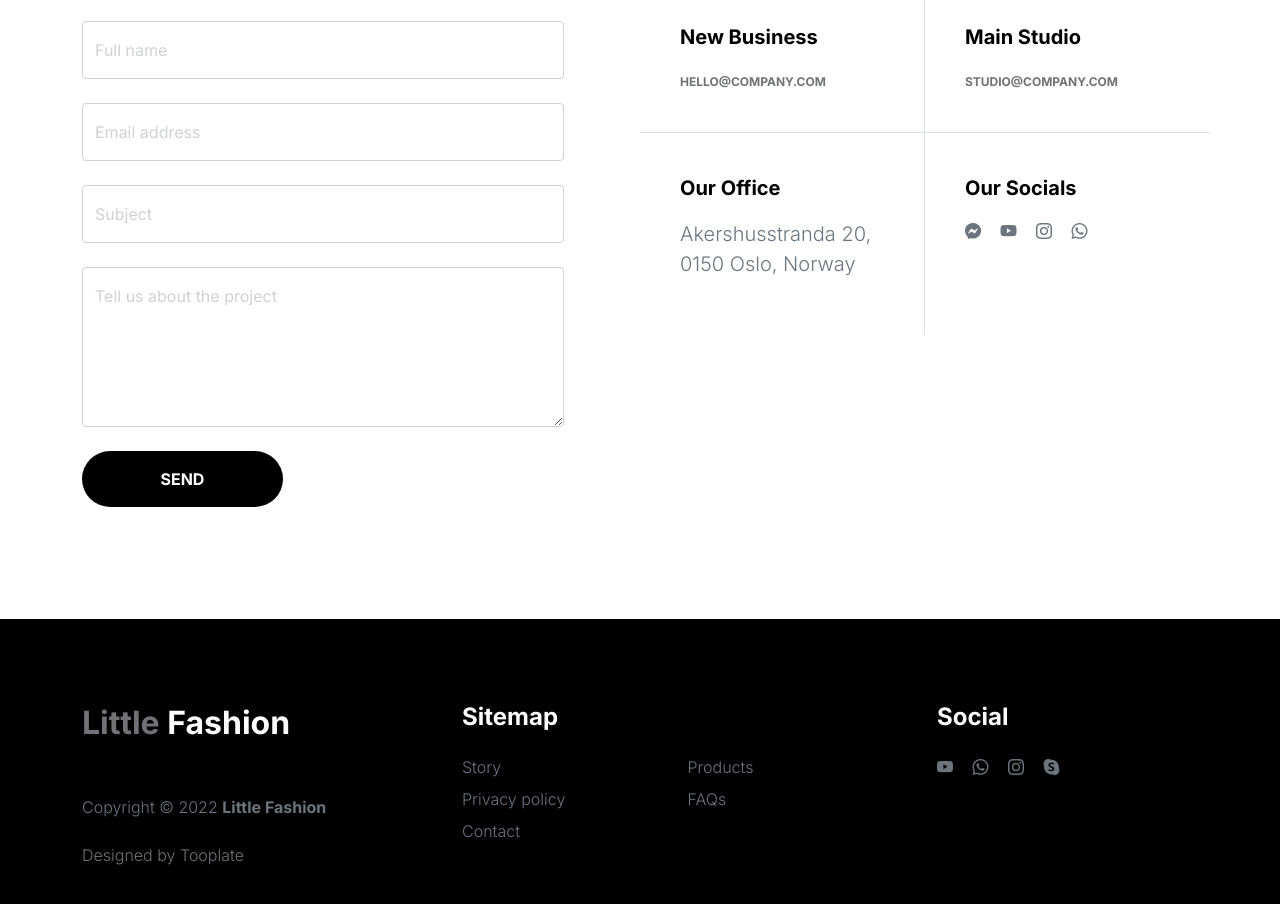
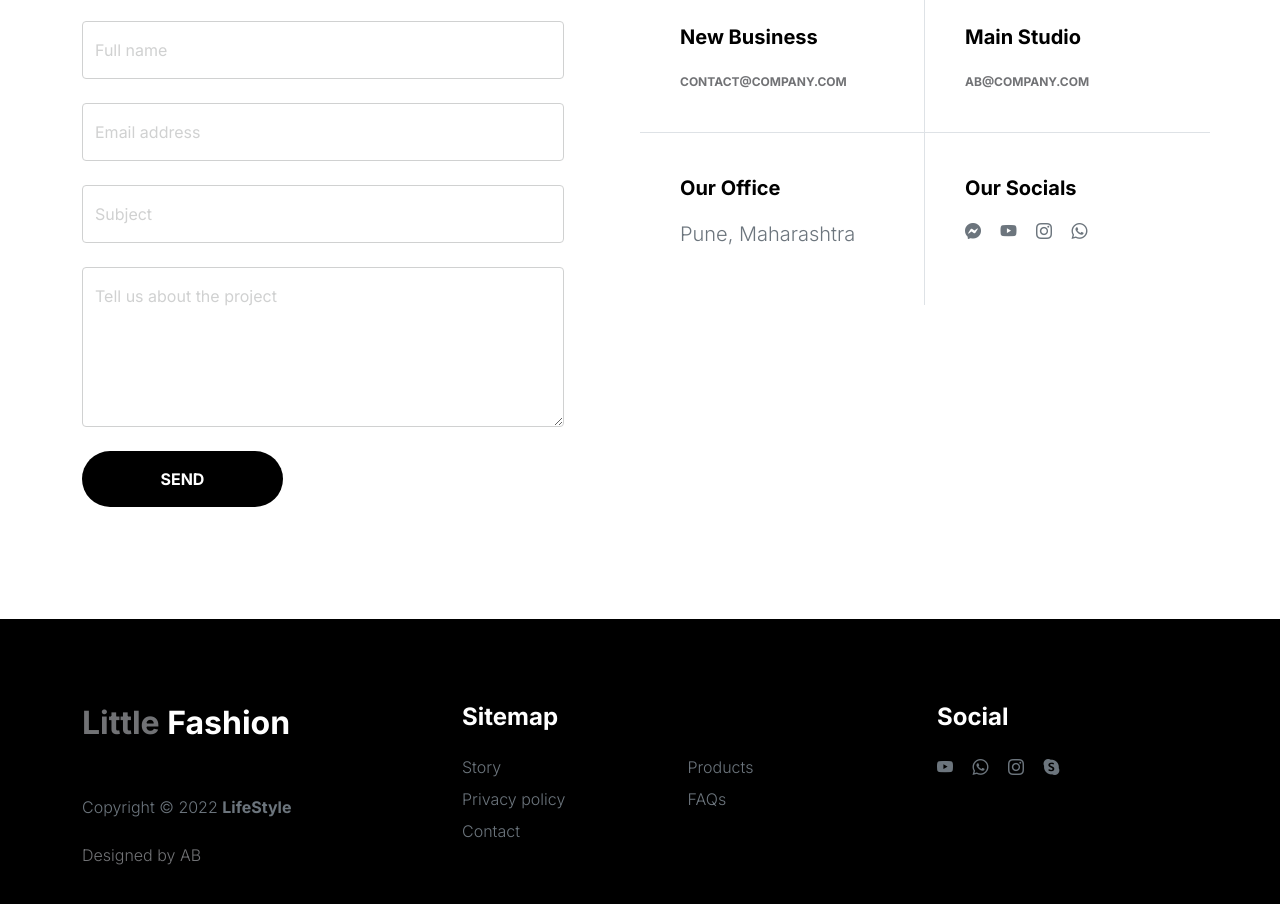
Before and after one commit to ganraj0707/FRT, a plain HTML site: page contact.html in a window 1280 px wide. Shown: the part 746-1650 px from the top of the page. Drawn offline with Linux system fonts and the light colour scheme.

Commit message:
Update contact.html

```diff
--- a/contact.html
+++ b/contact.html
@@ -151,7 +151,7 @@ https://www.tooplate.com/view/2127-little-fashion
                                     <h6 class="mb-3">New Business</h6>
 
                                     <a href="mailto:hello@company.com" class="custom-link">
-                                        hello@company.com
+                                        contact@company.com
                                         <i class="bi-arrow-right ms-2"></i>
                                     </a>
                                 </div>
@@ -160,7 +160,7 @@ https://www.tooplate.com/view/2127-little-fashion
                                 	<h6 class="mb-3">Main Studio</h6>
 
                                     <a href="mailto:studio@company.com" class="custom-link">
-                                        studio@company.com
+                                        ab@company.com
                                         <i class="bi-arrow-right ms-2"></i>
                                     </a>
                                 </div>
@@ -168,7 +168,7 @@ https://www.tooplate.com/view/2127-little-fashion
                                 <div class="col-6 border-top border-end contact-info">
                                     <h6 class="mb-3">Our Office</h6>
 
-                                    <p class="text-muted">Akershusstranda 20, 0150 Oslo, Norway</p>
+                                    <p class="text-muted">Pune, Maharashtra</p>
                                 </div>
 
                                 <div class="col-6 border-top contact-info">
@@ -199,9 +199,9 @@ https://www.tooplate.com/view/2127-little-fashion
 
                     <div class="col-lg-3 col-10 me-auto mb-4">
                         <h4 class="text-white mb-3"><a href="index.html">Little</a> Fashion</h4>
-                        <p class="copyright-text text-muted mt-lg-5 mb-4 mb-lg-0">Copyright © 2022 <strong>Little Fashion</strong></p>
+                        <p class="copyright-text text-muted mt-lg-5 mb-4 mb-lg-0">Copyright © 2022 <strong>LifeStyle</strong></p>
                         <br>
-                        <p class="copyright-text">Designed by <a href="https://www.tooplate.com/" target="_blank">Tooplate</a></p>
+                        <p class="copyright-text">Designed by <a href="https://www.tooplate.com/" target="_blank">AB</a></p>
                     </div>
 
                     <div class="col-lg-5 col-8">
```
